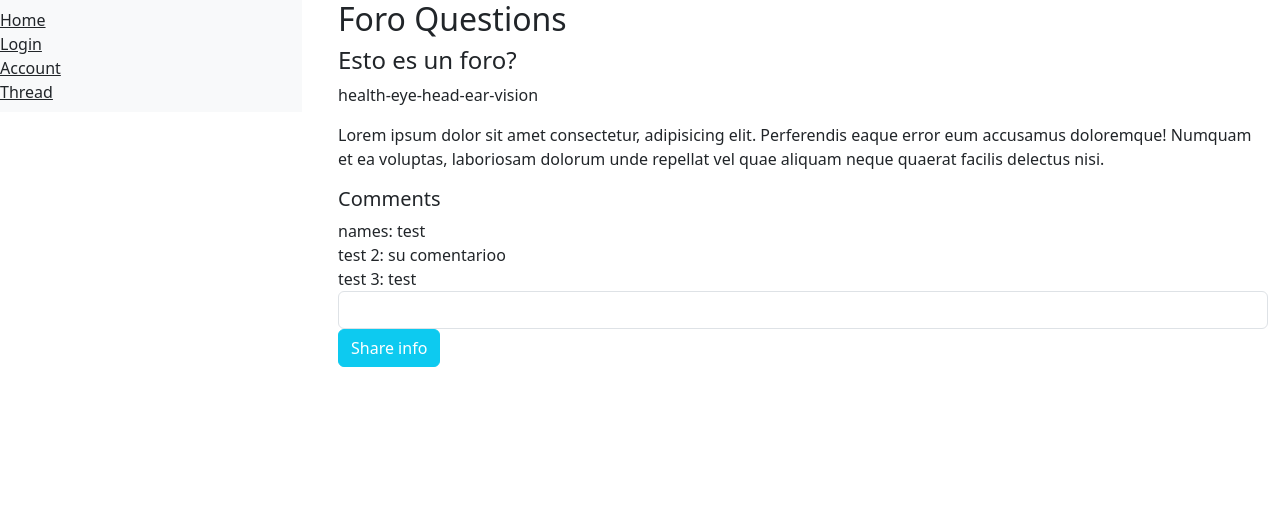
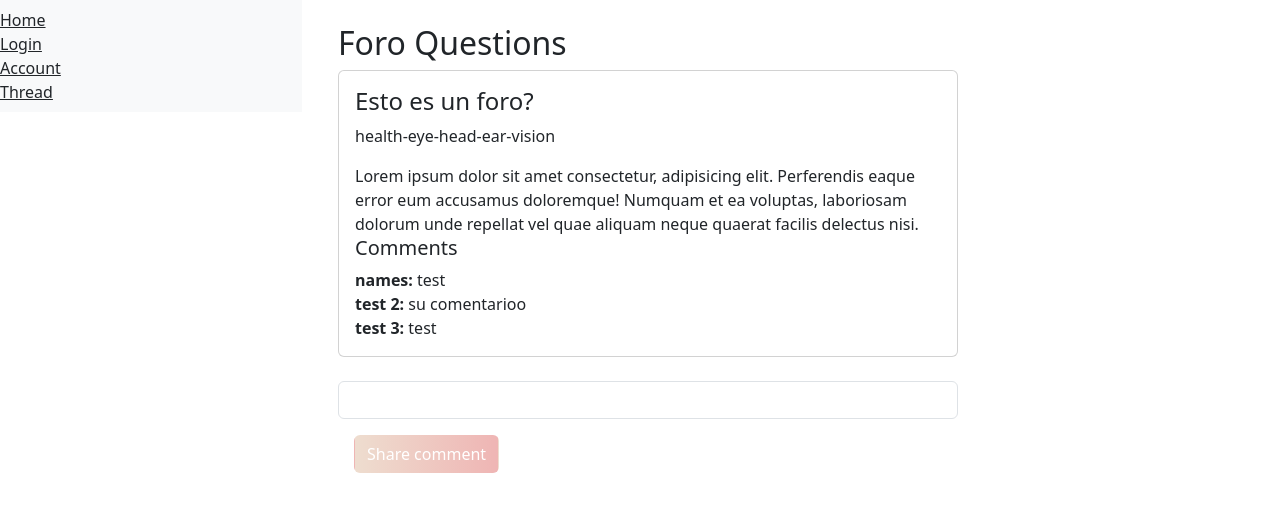
Before and after one commit to JuanitaOramas/Project_SelClips, a React (Create React App) app: page /threads/0 in a window 1280 px wide. Shown: the top 512 px of the page. Built offline with nearby package versions, Linux system fonts and the light colour scheme; the HTML template or start-up script is replaced by a standard one.

Commit message:
thread adding comment

```diff
--- a/src/components/Thread.jsx
+++ b/src/components/Thread.jsx
@@ -4,14 +4,21 @@ import { BrowserRouter, Link, Route, Routes } from 'react-router-dom';
 function Thread(props) {
 
     const [like, setLike] = useState(props.thread.likes);
+    const [flag, setFlag] = useState(true);
 
     console.log(like);
 
     const index = props.index;
     const thread = props.thread;
 
-    const onHandleClick = () => {
-        setLike(like + 1)
+    const handleClick = () => {
+        if (flag) {
+            setLike(like + 1)
+            setFlag(false)
+        } else {
+            setLike(like - 1)
+            setFlag(true)
+        }
     }
 
 
@@ -19,16 +26,13 @@ function Thread(props) {
   return (
 
     <div className='card m-3' >
-    <Link to= {{
-        pathname: `/threads/${index}`,
-        state: { threadProps: thread }
-    }}
-  style={{ textDecoration: 'none', color:'black' }}>
+    <Link to= {`/threads/${index}`} style={{ textDecoration: 'none', color:'black' }}>
         <h4>{ thread.question }</h4>
         <p> {thread.description} </p>
         <small> { thread.tags.join("-") } </small>
     </Link>
-    <button className="btn btn-success" onClick={onHandleClick}> {like} </button>
+
+    <button className="btn gradient-custom-3 btn-sm " onClick={handleClick} > ❤ {like} </button>
 
     </div>
 
--- a/src/pages/SpecificThreadpage.jsx
+++ b/src/pages/SpecificThreadpage.jsx
@@ -1,4 +1,4 @@
-import React from 'react';
+import React, {useState} from 'react';
 
 const infothread= {
       title:"Esto es un foro?",
@@ -21,31 +21,50 @@ const infothread= {
       ]
 }
 
-const onHandleClick = () => {
 
+
+function SpecificThreadpage(props) {
+
+  const [comments, setComments] = useState(infothread.comments);
+  const [newComment, setNewComment] = useState("");
+
+  const handleClick = () => {
+    setComments([...comments,{user:"james",description:newComment}])
   }
 
-function SpecificThreadpage(props) {
   console.log(props);
   return (
-    <div className='container'>
+    <div className='container mt-4'>
       <h2>Foro Questions</h2>
 
-      <h4>{infothread.title}</h4>
+      <div className='card col-8'>
+        <div className='card-body'>
+        <h4 className='card-title'>{infothread.title}</h4>
         <p>{infothread.tags.join("-")}</p>
-      <p>{infothread.description} </p>
+        <div className='card-text'>{infothread.description} </div>
         <h5>Comments</h5>
 
         <div>
           {
-          infothread.comments.map(comment => {
-            return <div> {comment.user}: {comment.description} </div>;
+            comments.map(comment => {
+              return <div> <strong>{comment.user}:</strong> {comment.description} </div>;
             })
           }
           </div>
+        </div>
+      </div>
 
-      <input type="text" className="form-control" />
-      <button className="btn btn-info" onClick={onHandleClick}>Share info</button>
+      <div className="col-8" >
+
+        <input
+          type="text"
+          className="form-control mt-4"
+          value={newComment}
+          onChange={(e) => setNewComment(e.target.value)}
+          />
+        <button className="btn gradient-custom-2  m-3" onClick={handleClick}>Share comment</button>
+
+      </div>
 
     </div>
   );
```
Lines whose indentation alone changed are shown as unchanged.
